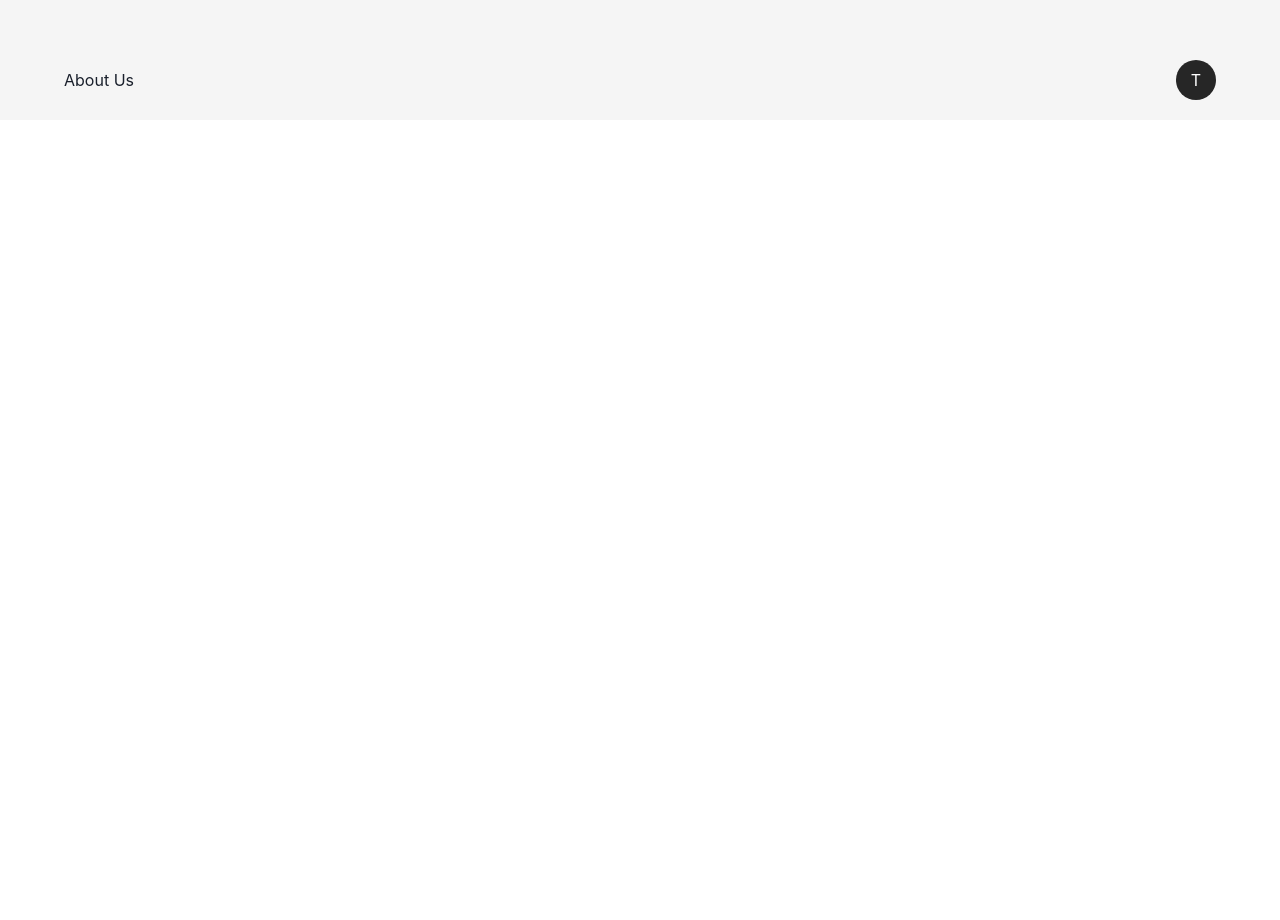
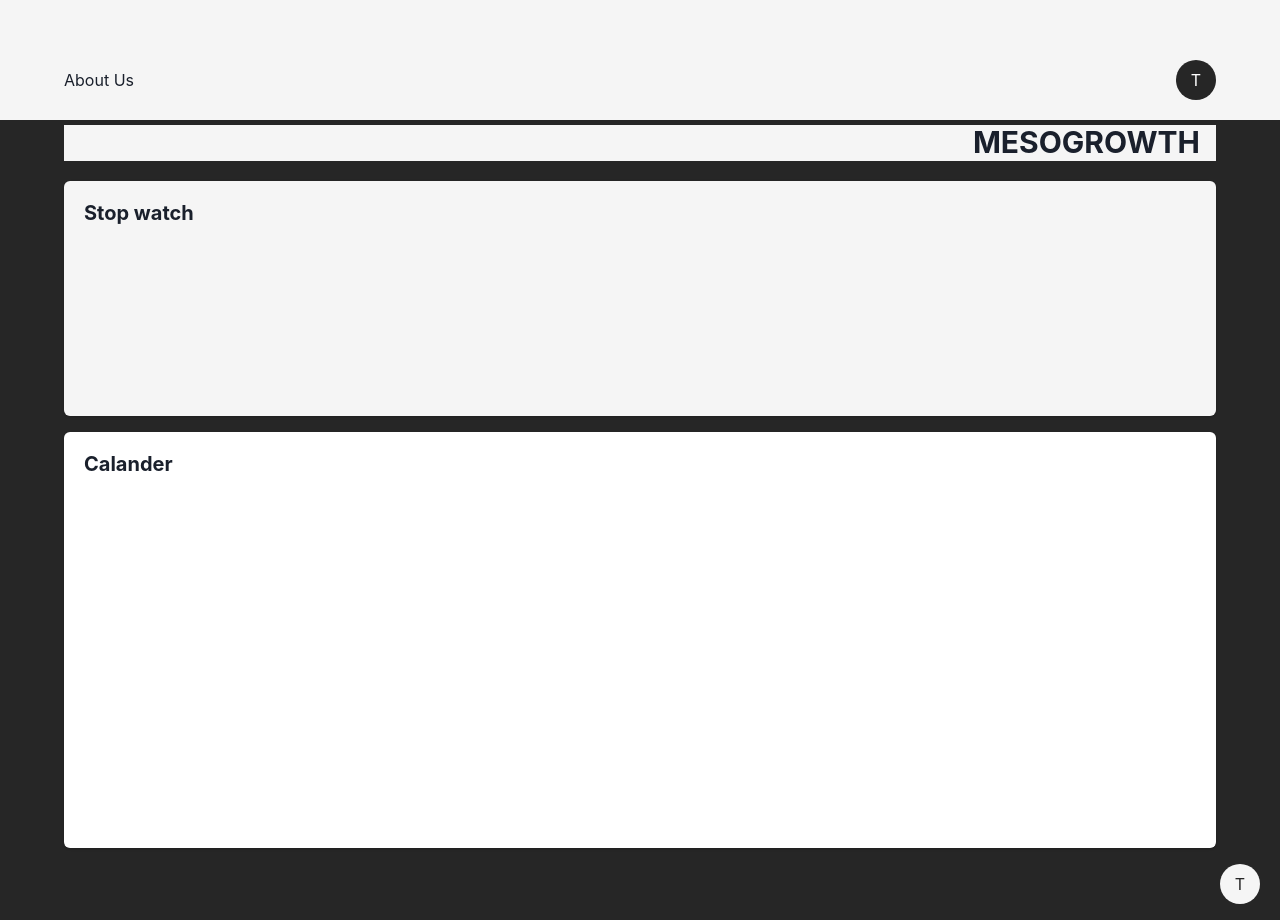
Before and after one commit to poorly-taught/meso-ui, a React (Vite) app: page / in a window 1280 px wide. Shown: the part 680-1600 px from the top of the page. Before the commit the page ends 800 px from the top, so only its background shows below. Built offline with nearby package versions, Linux system fonts and the light colour scheme.

Commit message:
minor adjustments, no functional change

```diff
--- a/src/App.jsx
+++ b/src/App.jsx
@@ -1,16 +1,16 @@
-import { ChakraProvider } from '@chakra-ui/react';
-import theme from './theme.js';
-import Access from './views/Access.jsx';
-// import Home from './views/Home.jsx'
+import { ChakraProvider } from "@chakra-ui/react";
+import theme from "./theme.js";
+import Home from "./views/Home.jsx";
+import Access from "./views/Access.jsx";
+
 
 function App() {
-
   return (
     <ChakraProvider resetCSS={true} theme={theme}>
-      <Access/>
-      {/* <Home/> */}
+      <Access />
+      <Home />
     </ChakraProvider>
-  )
+  );
 }
 
-export default App
+export default App;
--- a/src/hooks/api/useAuth.js
+++ b/src/hooks/api/useAuth.js
@@ -1,4 +1,5 @@
 import { useState } from "react";
+
 export const postAuth = async (body, options) => {
   const response = await fetch("/api/1.0/auth", {
     ...options,
@@ -11,7 +12,7 @@ export const postAuth = async (body, options) => {
 
   if (response.status !== 200) {
     throw {
-      statusText: response.statusText
+      statusText: response.statusText,
     };
   }
 
--- a/src/views/Access.jsx
+++ b/src/views/Access.jsx
@@ -14,7 +14,7 @@ import LoginForm from "./components/LoginForm";
 import { usePostUser } from "../hooks/api/useUsers";
 import { usePostAuth } from "../hooks/api/useAuth";
 
-export default function AccessGate() {
+export default function Access() {
   const [loginForm, setLoginForm] = useState(true);
   const { isLoading: userIsLoading, post: userPost } = usePostUser();
   const { isLoading: authIsLoading, post: authPost } = usePostAuth();
--- a/src/views/Home.jsx
+++ b/src/views/Home.jsx
@@ -4,14 +4,14 @@ export default function Home() {
     return (
         <Flex bg='bg.1' direction={'column'} h={'100vh'} w={'100vw'} gap={4} pb={4}>
 
-            <Flex bg='ft.2' direction={'row'} justify='center' align='center'>
-                <Box w="90%" h='90%' pr={4} display={'flex'} justifyContent={'flex-end'} alignItems={'center'}>
+            <Flex bg='bg.1' direction={'row'} justify='center' align='center'>
+                <Box w="90%" h='80%' pr={4} display={'flex'} justifyContent={'flex-end'} bg="bg.2" alignItems={'center'}>
                     <Text textStyle={'name'} fontSize={'30px'}> MESOGROWTH </Text>
                 </Box>
             </Flex>
 
             <Flex bg='bg.1' direction={'row'} h={'30%'} justify='center' align='center'>
-                <Card bg='bg.2' h='100%' w='70%'>
+                <Card bg='bg.2' h='100%' w='90%'>
                     <CardHeader>
                         <Heading size='md'>Stop watch</Heading>
                     </CardHeader>
```
